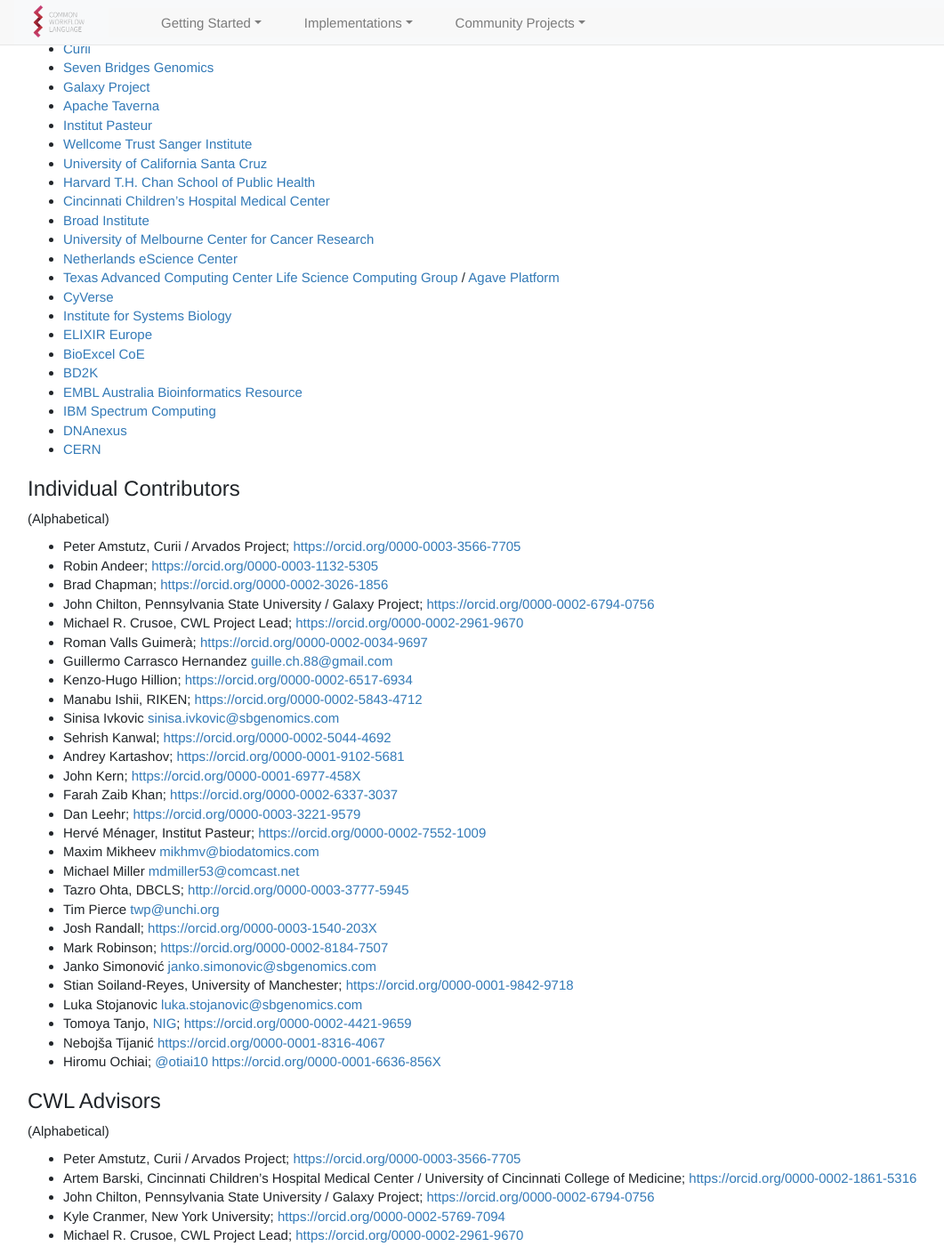
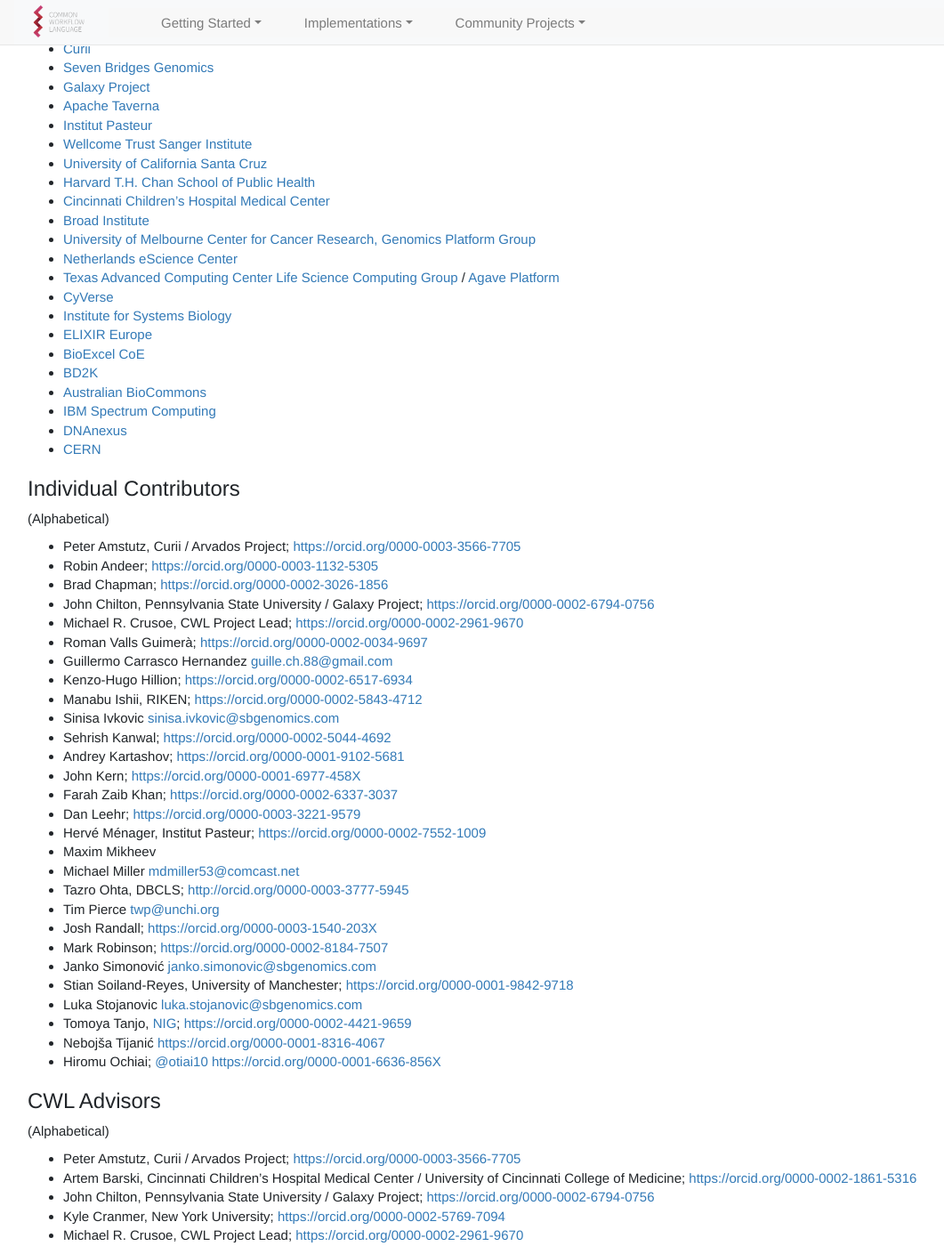
Before and after one commit to common-workflow-language/cwl-website, a Jekyll site: the page built from content/index.md, in a window 1280 px wide and 1400 px high, scrolled down 6470 px. Shown: the whole window at 89% size, without its empty margins (39-1100 px from the left). Built offline with Jekyll 4.4.1, drawn with Linux system fonts in a browser that asks for light colours; comment, search, counter and statistics services are not loaded; some of the changed lines change nothing that is shown; some of the changed text lies outside the part shown.

Commit message:
Linkchecking ; fix URLs (#86)
* use GitHub copy of OpenStand logo

* Remove broken email address for Maxim

* update UMCCR URL

* REANA is just Kerbenetes now, no OpenStack

* Update URL for Agave Platform

* EMBL-ABR → Aus BioCommons

* Update URL for ISB

* Update URL for IBM Spectrum Computing

* upgrade link checker; enforce it

```diff
--- a/content/_includes/home/implementations.html
+++ b/content/_includes/home/implementations.html
@@ -9,7 +9,7 @@
 |[Arvados](https://arvados.org/)|Distributed computing platform for data analysis on massive data sets. [Using CWL on Arvados](https://doc.arvados.org/user/cwl/cwl-runner.html)|CWL v1.0 - v1.2 |AWS, GCP, Azure, Slurm|
 |[Toil](https://github.com/BD2KGenomics/toil)|Toil is a workflow engine entirely written in Python.|CWL v1.0 - v1.2 |AWS, Azure, GCP, Grid Engine, HTCondor, LSF, Mesos, OpenStack, Slurm, PBS/Torque|
 |[CWL-Airflow](https://github.com/Barski-lab/cwl-airflow)|Package to run CWL workflows in Apache-Airflow (supported by BioWardrobe Team, CCHMC)|CWL v1.0 - v1.1|Linux, OS X|
-|[REANA](https://docs.reana.io/)|RE usable ANAlyses||Kubernetes, [CERN OpenStack](https://clouddocs.web.cern.ch/clouddocs/containers/) [OpenStack Magnum](https://wiki.openstack.org/wiki/Magnum)|
+|[REANA](https://docs.reana.io/)|RE usable ANAlyses||Kubernetes|
 |[StreamFlow](https://streamflow.di.unito.it/)|Workflow Management System for hybrid HPC-Cloud infrastructures|[CWL v1.0 - v1.2 ![Required](https://badgen.net/https/streamflow.di.unito.it/cwl-conformance/v1.2/required.json?icon=commonwl)](https://github.com/alpha-unito/streamflow#cwl-compatibility)<br />(and [nearly all optional features](https://github.com/alpha-unito/streamflow#cwl-compatibility))|Kubernetes, HPC with Singularity (PBS, Slurm), [Occam](https://c3s.unito.it/index.php/super-computer), multi-node SSH, local-only (Docker, Singularity)|
 
 <h3 id="Partial_Implementations" class="section">Partial Implementations: <a href="#Partial_Implementations" class="anchorfix"><span>§</span></a></h3>
--- a/content/index.md
+++ b/content/index.md
@@ -13,7 +13,7 @@
 -->
 
 <div class="intro-container">
-  <a href="https://open-stand.org/about-us/principles" class="open-stand"><picture><source srcset="https://github.com/common-workflow-language/cwl-website/raw/main/openstand-128x128-blue.webp" type="image/webp"><img src="./Common Workflow Language_files/openstand-128x128-blue.png" alt="Open Stand badge" width="128" height="128"></picture></a>
+  <a href="https://open-stand.org/about-us/principles" class="open-stand"><picture><source srcset="https://github.com/common-workflow-language/cwl-website/raw/main/openstand-128x128-blue.webp" type="image/webp"><img src="https://github.com/common-workflow-language/cwl-website/raw/main/openstand-128x128-blue.png" alt="Open Stand badge" width="128" height="128"></picture></a>
 
 {% capture intro_paragraphs %}
 The Common Workflow Language (CWL) is an open standard for describing analysis workflows and tools in a way that makes them portable and scalable across a variety of software and hardware environments, from workstations to cluster, cloud, and high performance computing (HPC) environments. CWL is designed to meet the needs of data-intensive science, such as Bioinformatics, Medical Imaging, Astronomy, High Energy Physics, and Machine Learning.
```
Also changed, not shown: content/_includes/home/contributers-and-governance.html (+6 -6 lines), 2 other files.
